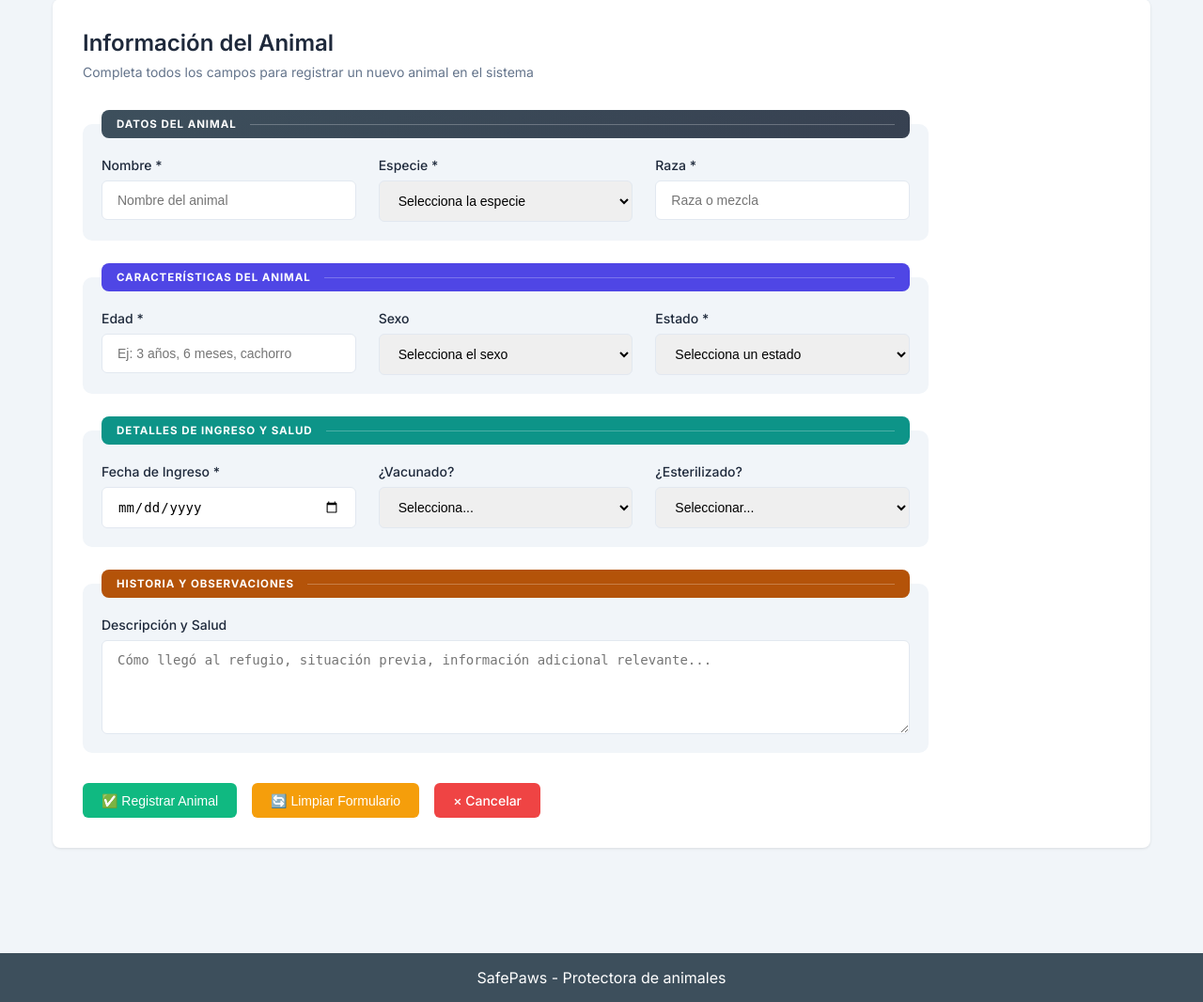
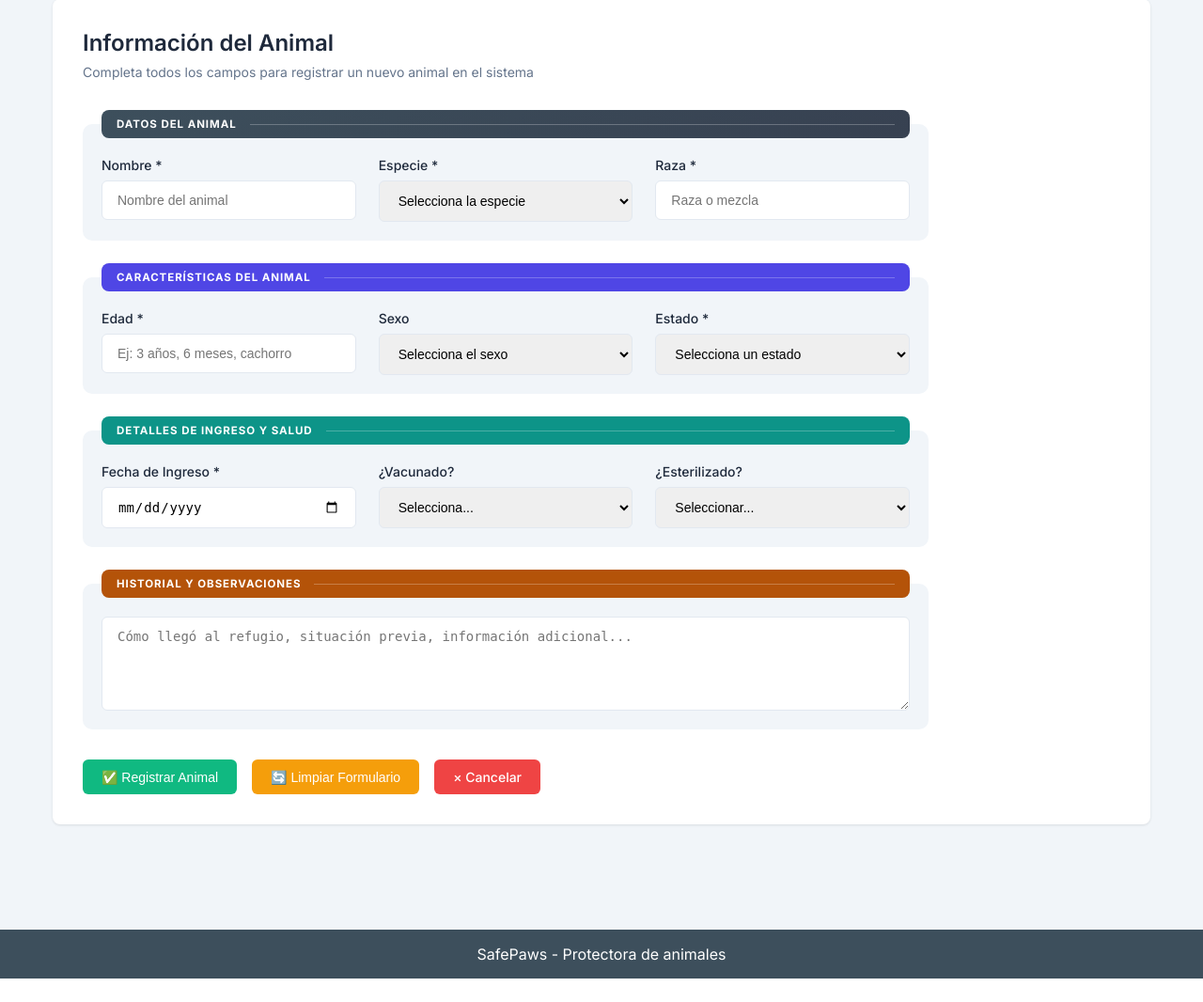
Before and after one commit to Casas-tj/SafePaws, a Django app: page /animales/animales_form in a window 1280 px wide. Shown: the part 205-1271 px from the top of the page at 94% size. After the commit the page ends 1246 px from the top, so only its background shows below. Run offline with Django 5.2, Linux system fonts and the light colour scheme.

Commit message:
feature/animales: Formulario arreglado

```diff
--- a/apps/animales/templates/animales/animales_form.html
+++ b/apps/animales/templates/animales/animales_form.html
@@ -105,12 +105,11 @@
 
         <!-- Sección 4: Historia / Observaciones -->
         <fieldset>
-            <legend>Historia y Observaciones</legend>
+            <legend>Historial y Observaciones</legend>
             <div class="form-row">
                 <div class="form-group form-group-full">
-                    <label for="animalDescripcion">Descripción y Salud</label>
                     <textarea id="animalDescripcion" class="form-control-list form-textarea" rows="4"
-                        placeholder="Cómo llegó al refugio, situación previa, información adicional relevante..."></textarea>
+                        placeholder="Cómo llegó al refugio, situación previa, información adicional..."></textarea>
                 </div>
             </div>
         </fieldset>
```
